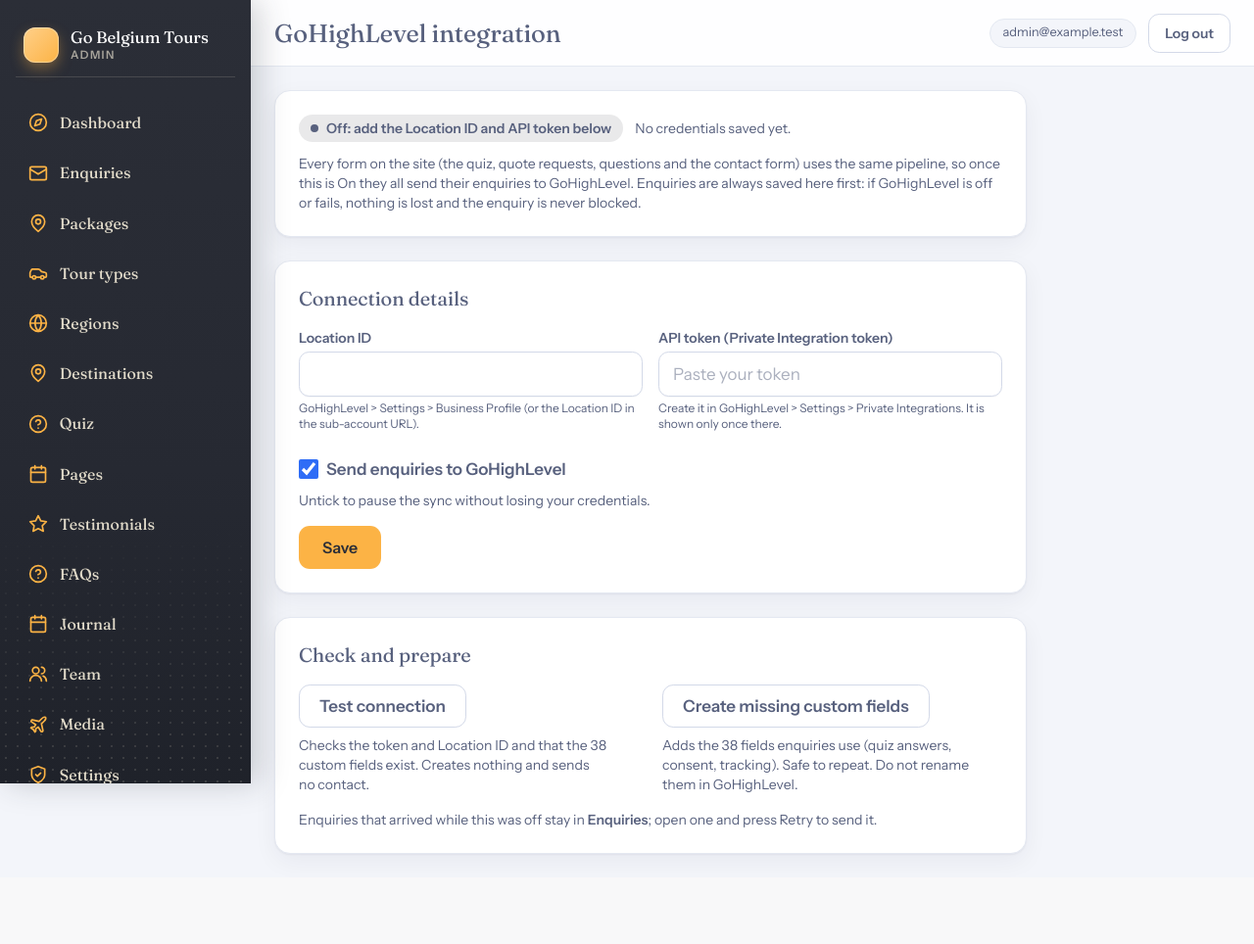
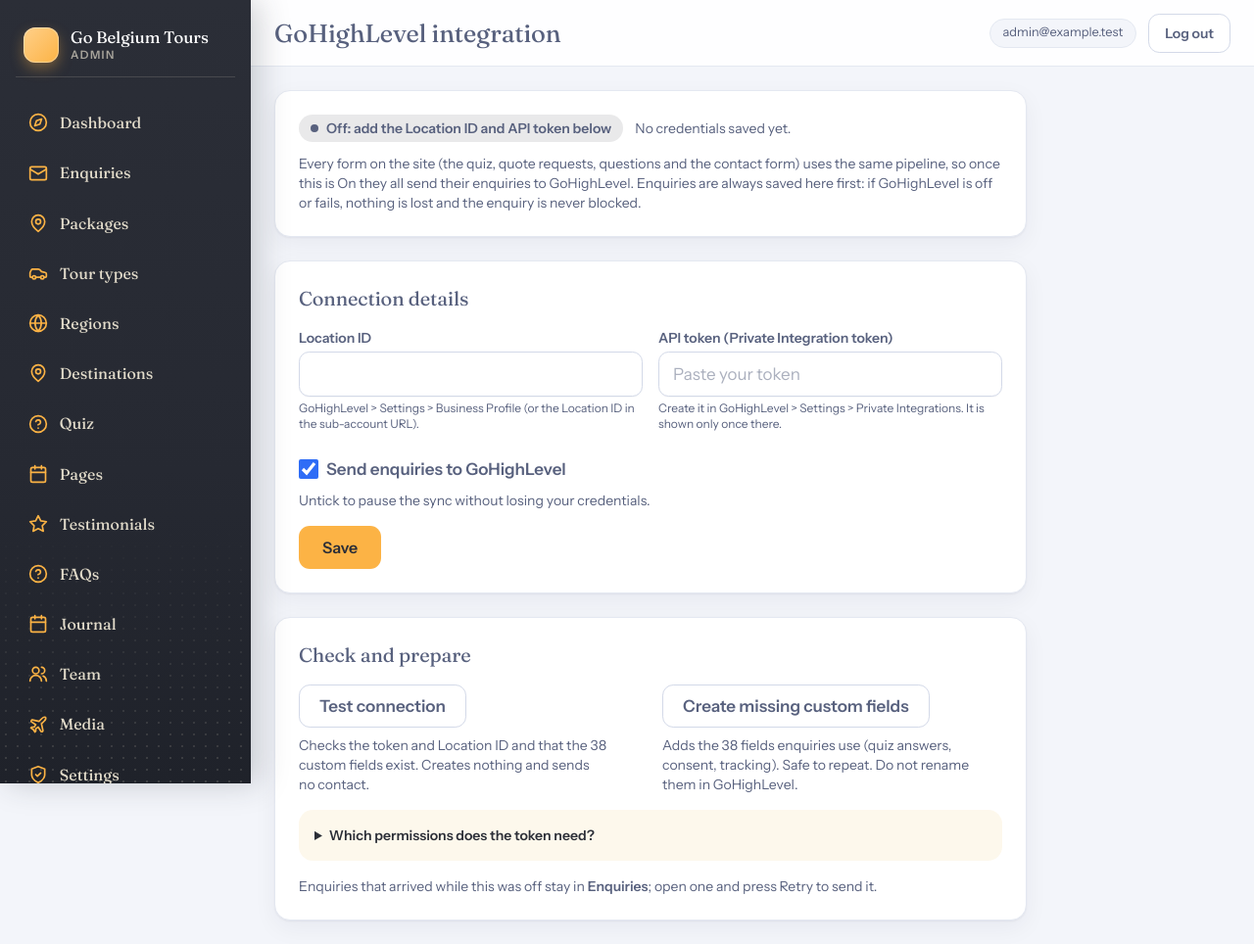
Before and after one commit to johnernel/belgium-tours, a Laravel app: page /admin/ghl in a window 1280 px wide. Shown: the whole page at 98% size. Before the commit the page ends 876 px from the top, so only its background shows below. Run offline with Laravel 12, Linux system fonts and the light colour scheme; a user stored in the database is signed in; data comes from the database, SQL or seed files in the repository; style sheets or scripts are compiled from the project's sources; some libraries are stand-ins or nearby versions.

Commit message:
GHL admin: show GoHighLevel's own refusal message, clean pasted tokens, list the needed scopes
Co-Authored-By: Claude Sonnet 5.5 <noreply@anthropic.com>

```diff
--- a/app/Http/Controllers/Admin/GhlController.php
+++ b/app/Http/Controllers/Admin/GhlController.php
@@ -37,12 +37,12 @@ class GhlController extends Controller
             'api_token' => ['nullable', 'string', 'max:400'],
         ], ['location_id.regex' => 'The Location ID can only contain letters, numbers, dashes and underscores.']);
 
-        Setting::put('ghl_location_id', trim((string) ($data['location_id'] ?? '')) ?: null);
+        Setting::put('ghl_location_id', preg_replace('/\s+/', '', (string) ($data['location_id'] ?? '')) ?: null);
 
         if ($request->boolean('token_remove')) {
             Setting::put('ghl_api_token', null);
         } elseif (filled($data['api_token'] ?? null)) {
-            Setting::put('ghl_api_token', Crypt::encryptString(trim($data['api_token'])));
+            Setting::put('ghl_api_token', Crypt::encryptString(self::cleanToken($data['api_token'])));
         }
         // A blank token box keeps the saved one.
 
@@ -50,6 +50,14 @@ class GhlController extends Controller
         \Illuminate\Support\Facades\Cache::forget('ghl.field_ids.'.$ghl->locationId());
 
         return back()->with('status', 'GoHighLevel settings saved.');
+    }
+
+    /** Pasted tokens often carry a trailing newline, surrounding quotes or a "Bearer " prefix: none of those belong to the token. */
+    private static function cleanToken(string $raw): string
+    {
+        $t = preg_replace('/^\s*(authorization:\s*)?bearer\s+/i', '', trim($raw));
+
+        return preg_replace('/[\s"\'`]+/', '', $t);
     }
 
     public function test(GhlClient $ghl)
@@ -62,12 +70,12 @@ class GhlController extends Controller
             $check = $ghl->checkConnection();
             if (! $check['ok']) {
                 $why = match ($check['status']) {
-                    401, 403 => 'GoHighLevel rejected the token or its permissions (error '.$check['status'].'). Check the token is a Private Integration token with access to this location.',
+                    401, 403 => 'GoHighLevel rejected the token (error '.$check['status'].'). Check that it is a Private Integration token created in THIS sub-account (Settings > Private Integrations), pasted whole, and that it has the scopes listed below.',
                     404 => 'GoHighLevel does not know that Location ID (error 404). Check it in GoHighLevel > Settings > Business Profile.',
                     default => 'GoHighLevel answered with error '.$check['status'].'.',
                 };
 
-                return back()->withErrors(['ghl' => $why]);
+                return back()->withErrors(['ghl' => $why.($check['said'] !== '' ? ' GoHighLevel says: "'.mb_substr($check['said'], 0, 160).'".' : '')]);
             }
             $fields = $ghl->fieldStatus();
         } catch (\Throwable $e) {
--- a/app/Services/GhlClient.php
+++ b/app/Services/GhlClient.php
@@ -131,7 +131,10 @@ class GhlClient
     {
         $res = $this->http()->get('/locations/'.$this->loc());
 
-        return ['ok' => $res->successful(), 'status' => $res->status(), 'name' => $res->json('location.name') ?? $res->json('name')];
+        // GoHighLevel explains refusals in the body ("Invalid JWT", "not authorized for this scope", ...): pass that on.
+        $said = $res->json('message') ?? $res->json('error') ?? $res->json('msg');
+
+        return ['ok' => $res->successful(), 'status' => $res->status(), 'name' => $res->json('location.name') ?? $res->json('name'), 'said' => is_array($said) ? implode('; ', $said) : (string) $said];
     }
 
     /** Build the contact payload for an enquiry. Public so tests can inspect it. */
--- a/resources/views/admin/ghl.blade.php
+++ b/resources/views/admin/ghl.blade.php
@@ -59,6 +59,16 @@
                 <p class="mt-2 text-sm text-slate">Adds the {{ $fieldCount }} fields enquiries use (quiz answers, consent, tracking). Safe to repeat. Do not rename them in GoHighLevel.</p>
             </form>
         </div>
+        <details class="rounded-xl bg-cream/60 p-4 text-sm text-slate">
+            <summary class="cursor-pointer font-semibold text-ink">Which permissions does the token need?</summary>
+            <p class="mt-2">In GoHighLevel open the sub-account (the one whose Location ID you entered), go to Settings > Private Integrations > Create new integration, tick these scopes, create it and copy the token (it is shown only once):</p>
+            <ul class="mt-2 list-disc space-y-1 pl-5">
+                <li><strong>View Locations</strong> (locations.readonly), used by Test connection</li>
+                <li><strong>View and Edit Custom Fields</strong> (locations/customFields.readonly and .write)</li>
+                <li><strong>View and Edit Contacts</strong> (contacts.readonly and .write)</li>
+            </ul>
+            <p class="mt-2">A token from an older "API key" (v1) or from a different sub-account is refused with error 401.</p>
+        </details>
         <p class="text-sm text-slate">Enquiries that arrived while this was off stay in <a href="{{ route('admin.enquiries.index') }}" class="underline">Enquiries</a>; open one and press Retry to send it.</p>
     </section>
 </div>
```
Also changed, not shown: CLAUDE.md (+1 -1 lines), tests/Feature/GhlAdminTest.php (+17 -0 lines).
